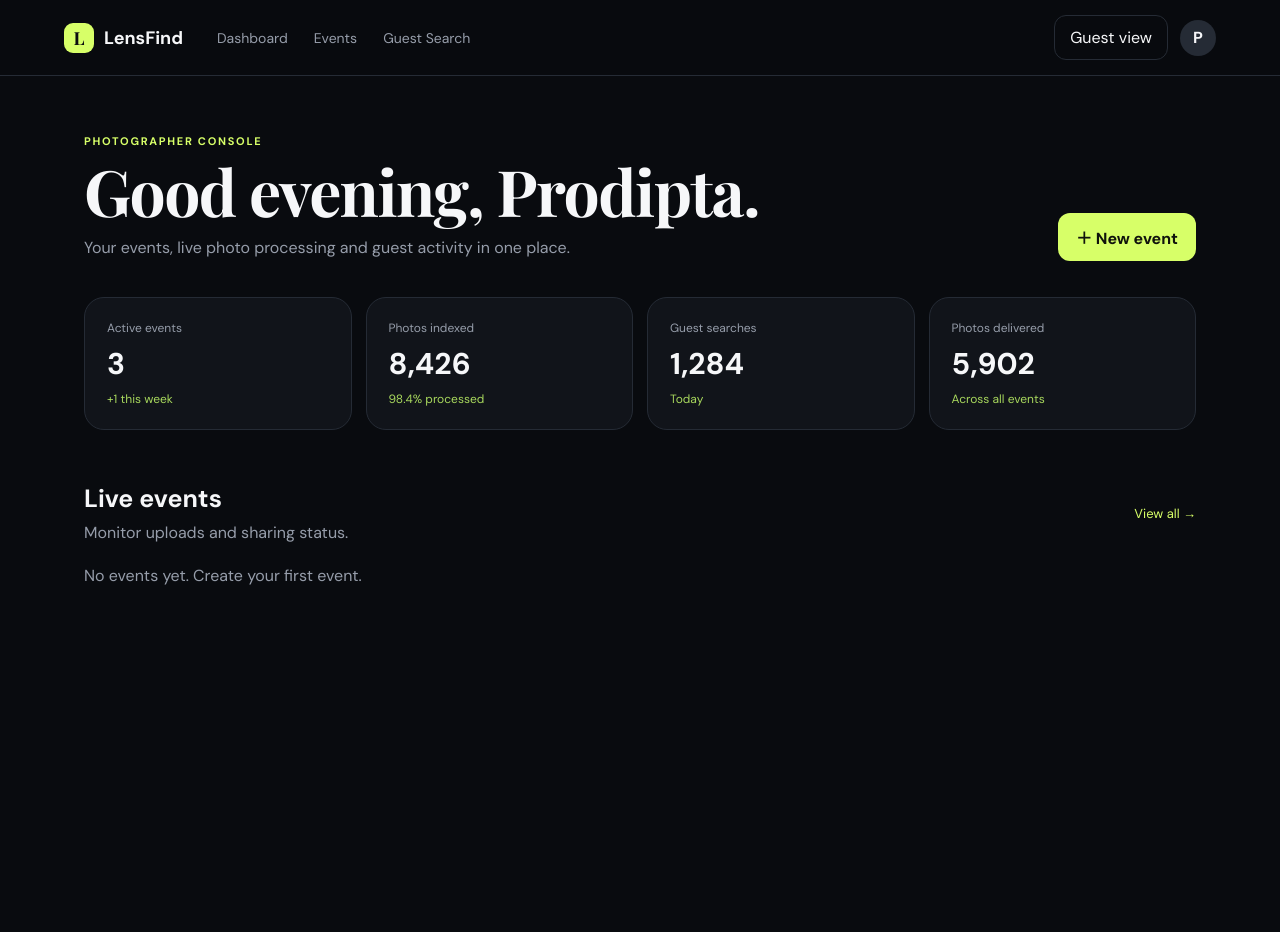
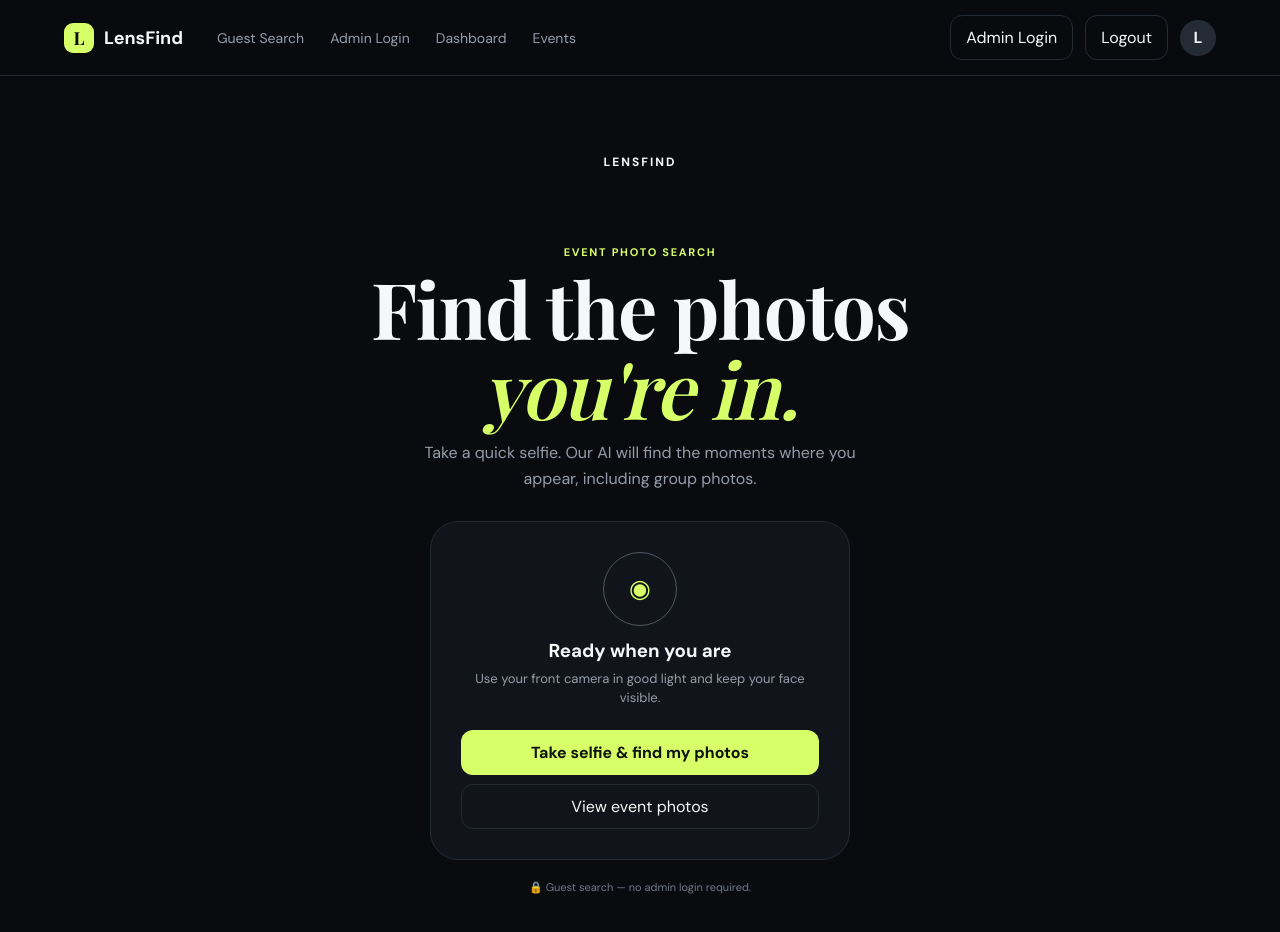
Before and after one commit to prodiptasarkar12/ai-photo-finder, a plain HTML site: page index.html in a window 1280 px wide. Before the commit the page ends 800 px from the top, so only its background shows below. Drawn offline with nearby package versions, Linux system fonts and the light colour scheme.

Commit message:
Add public guest landing and admin login gate

```diff
--- a/index.html
+++ b/index.html
@@ -9,12 +9,13 @@
   <link href="https://fonts.googleapis.com/css2?family=DM+Sans:wght@400;500;600;700&family=Playfair+Display:wght@600;700&display=swap" rel="stylesheet"><link rel="stylesheet" href="styles.css" />
 </head>
 <body><div id="app">
-<header class="topbar"><button class="icon-btn mobile-only" id="menuBtn" aria-label="Open menu">☰</button><a class="brand" href="#dashboard"><span class="brand-mark">L</span><span>LensFind</span></a><nav class="topnav"><a href="#dashboard">Dashboard</a><a href="#events">Events</a><a href="#guest">Guest Search</a></nav><div class="top-actions"><button class="ghost-btn" id="viewGuestBtn">Guest view</button><div class="avatar">P</div></div></header>
+<header class="topbar"><button class="icon-btn mobile-only" id="menuBtn" aria-label="Open menu">☰</button><a class="brand" href="#guest"><span class="brand-mark">L</span><span>LensFind</span></a><nav class="topnav"><a href="#guest">Guest Search</a><a href="#login">Admin Login</a><a href="#dashboard" id="adminNav" class="admin-only">Dashboard</a><a href="#events" id="eventsNav" class="admin-only">Events</a></nav><div class="top-actions"><button class="ghost-btn" id="adminLoginBtn">Admin Login</button><button class="ghost-btn admin-only" id="logoutBtn">Logout</button><div class="avatar">L</div></div></header>
 <main>
-<section id="dashboard" class="page active"><div class="hero-row"><div><p class="eyebrow">PHOTOGRAPHER CONSOLE</p><h1>Good evening, Prodipta.</h1><p class="muted">Your events, live photo processing and guest activity in one place.</p></div><button class="primary-btn" id="newEventBtn">＋ New event</button></div><div class="stats-grid"><article class="stat-card"><span>Active events</span><strong>3</strong><small>+1 this week</small></article><article class="stat-card"><span>Photos indexed</span><strong>8,426</strong><small>98.4% processed</small></article><article class="stat-card"><span>Guest searches</span><strong>1,284</strong><small>Today</small></article><article class="stat-card"><span>Photos delivered</span><strong>5,902</strong><small>Across all events</small></article></div><div class="section-head"><div><h2>Live events</h2><p class="muted">Monitor uploads and sharing status.</p></div><a href="#events" class="text-link">View all →</a></div><div class="event-grid" id="eventGrid"></div></section>
-<section id="events" class="page"><div class="hero-row compact"><div><p class="eyebrow">EVENT MANAGEMENT</p><h1>Your events</h1><p class="muted">Create an event and test photos from your computer or GitHub.</p></div><button class="primary-btn" id="newEventBtn2">＋ Create event</button></div><div class="event-grid" id="allEvents"></div></section>
-<section id="guest" class="page guest-page"><div class="guest-shell"><div class="guest-brand">LENSFIND</div><p class="eyebrow">EVENT PHOTO SEARCH</p><h1>Find the photos<br><em>you're in.</em></h1><p class="guest-copy">Take a quick selfie. Our AI will find the moments where you appear, including group photos.</p><div class="selfie-card"><div class="camera-orb">◉</div><h3>Ready when you are</h3><p>Use your front camera in good light and keep your face visible.</p><button class="primary-btn wide" id="selfieBtn">Take selfie</button><button class="secondary-btn wide" id="demoMatchBtn">View event photos</button></div><p class="privacy-note">🔒 Test build: photos are read from your selected test source.</p></div></section>
-<section id="qr" class="page"><div class="qr-layout"><div><p class="eyebrow">EVENT QR</p><h1>Share this event.</h1><p class="muted">Guests scan the code, take a selfie and get the photos they appear in.</p><div class="qr-meta"><span>Event</span><span>Test photos</span><span>Ready</span></div><button class="primary-btn" id="copyLinkBtn">Copy guest link</button></div><div class="qr-card"><div class="qr-placeholder" aria-label="QR code placeholder"><div class="qr-pattern"></div><div class="qr-center">L</div></div><strong>Guest link</strong><small>Scan to find your photos</small></div></div></section>
+<section id="guest" class="page active guest-page"><div class="guest-shell"><div class="guest-brand">LENSFIND</div><p class="eyebrow">EVENT PHOTO SEARCH</p><h1>Find the photos<br><em>you're in.</em></h1><p class="guest-copy">Take a quick selfie. Our AI will find the moments where you appear, including group photos.</p><div class="selfie-card"><div class="camera-orb">◉</div><h3>Ready when you are</h3><p>Use your front camera in good light and keep your face visible.</p><button class="primary-btn wide" id="selfieBtn">Take selfie & find my photos</button><button class="secondary-btn wide" id="demoMatchBtn">View event photos</button></div><p class="privacy-note">🔒 Guest search — no admin login required.</p></div></section>
+<section id="login" class="page"><div class="login-shell"><div class="login-card"><div class="brand-mark login-mark">L</div><p class="eyebrow">PHOTOGRAPHER ADMIN</p><h1>Welcome back.</h1><p class="muted">Sign in to manage events, photo sources and AI indexing.</p><label>Admin ID<input id="adminId" autocomplete="username" placeholder="Admin ID" /></label><label>Password<input id="adminPassword" type="password" autocomplete="current-password" placeholder="Password" /></label><button class="primary-btn wide" id="loginSubmit">Sign in</button><p id="loginError" class="login-error"></p><p class="login-demo">Test login: <strong>admin</strong> / <strong>LensFind@2026</strong></p></div></div></section>
+<section id="dashboard" class="page admin-page"><div class="hero-row"><div><p class="eyebrow">PHOTOGRAPHER CONSOLE</p><h1>Good evening, Prodipta.</h1><p class="muted">Your events, live photo processing and guest activity in one place.</p></div><button class="primary-btn" id="newEventBtn">＋ New event</button></div><div class="stats-grid"><article class="stat-card"><span>Active events</span><strong>3</strong><small>+1 this week</small></article><article class="stat-card"><span>Photos indexed</span><strong>8,426</strong><small>98.4% processed</small></article><article class="stat-card"><span>Guest searches</span><strong>1,284</strong><small>Today</small></article><article class="stat-card"><span>Photos delivered</span><strong>5,902</strong><small>Across all events</small></article></div><div class="section-head"><div><h2>Live events</h2><p class="muted">Monitor uploads and sharing status.</p></div><a href="#events" class="text-link">View all →</a></div><div class="event-grid" id="eventGrid"></div></section>
+<section id="events" class="page admin-page"><div class="hero-row compact"><div><p class="eyebrow">EVENT MANAGEMENT</p><h1>Your events</h1><p class="muted">Create an event and test photos from your computer or GitHub.</p></div><button class="primary-btn" id="newEventBtn2">＋ Create event</button></div><div class="event-grid" id="allEvents"></div></section>
+<section id="qr" class="page admin-page"><div class="qr-layout"><div><p class="eyebrow">EVENT QR</p><h1>Share this event.</h1><p class="muted">Guests scan the code, take a selfie and get the photos they appear in.</p><div class="qr-meta"><span>Event</span><span>Test photos</span><span>Ready</span></div><button class="primary-btn" id="copyLinkBtn">Copy guest link</button></div><div class="qr-card"><div class="qr-placeholder" aria-label="QR code placeholder"><div class="qr-pattern"></div><div class="qr-center">L</div></div><strong>Guest link</strong><small>Scan to find your photos</small></div></div></section>
 <section id="results" class="page results-page"><div class="results-head"><div><p class="eyebrow" id="resultsEyebrow">PHOTO LIBRARY</p><h1 id="resultsTitle">Your event photos</h1><p class="muted" id="resultsSub">Photos are loaded from the selected event source.</p></div><button class="secondary-btn" id="backGuestBtn">← New search</button></div><div class="filter-row"><button class="filter active">All</button></div><div class="photo-grid" id="photoGrid"></div></section>
 </main>
 <div class="modal hidden" id="eventModal"><div class="modal-card"><button class="close" id="closeModal">×</button><p class="eyebrow">NEW EVENT</p><h2>Create your event</h2><label>Event name<input id="eventName" placeholder="e.g. Riya & Arjun Wedding" /></label><label>Date<input id="eventDate" type="date" /></label><div class="source-title">Photo source</div><div class="source-option selected"><div><strong>💻 Local computer upload</strong><small>Select photos directly from your PC for this test event.</small></div></div><label>Photos from your PC<input id="localPhotos" type="file" accept="image/jpeg,image/png,image/webp" multiple /></label><div id="uploadPreview" class="upload-preview">No photos selected.</div><div class="source-option"><div><strong>🐙 GitHub photo folder</strong><small>Optional: use a public repository folder as a read-only test source.</small></div></div><label>GitHub folder path<input id="githubFolder" value="public/photos/test-run" placeholder="public/photos/test-run" /></label><button class="primary-btn wide" id="createEvent">Create event & upload photos</button></div></div>
```
